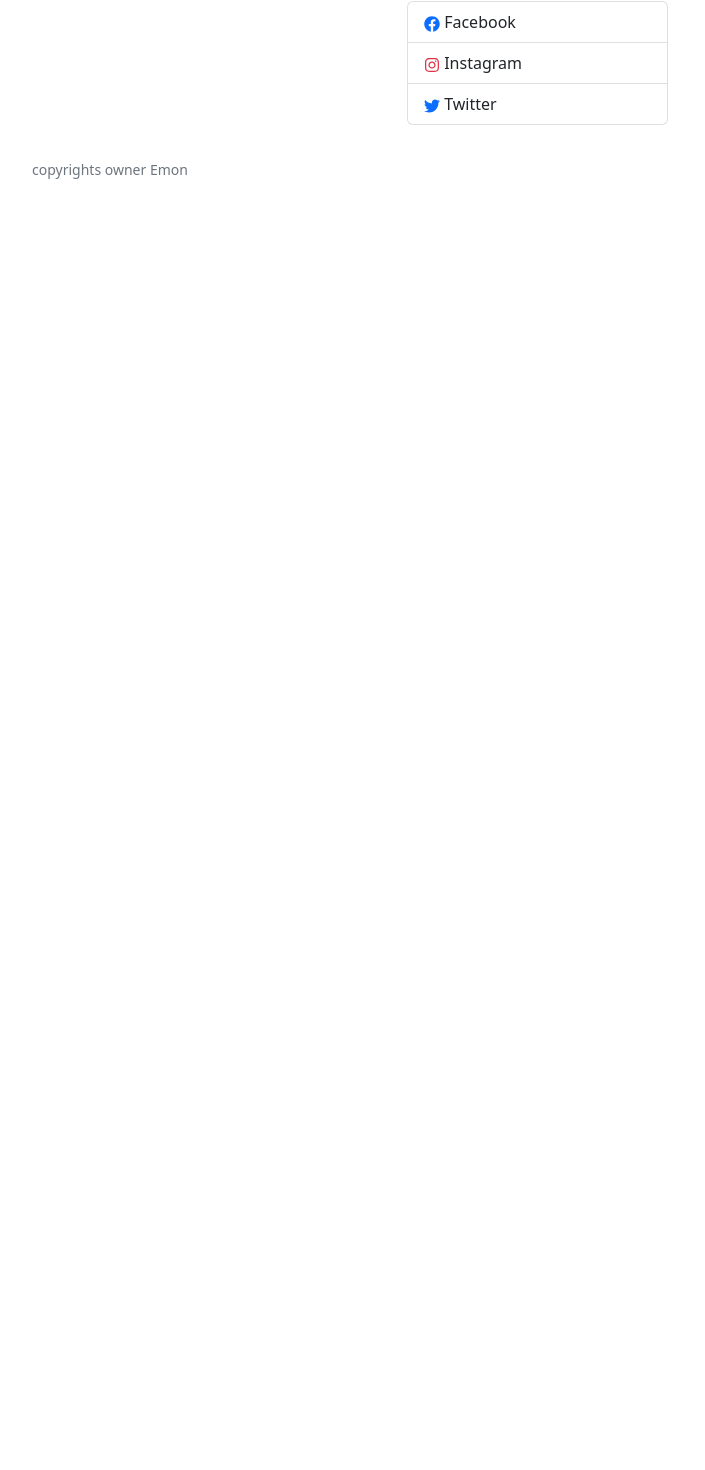
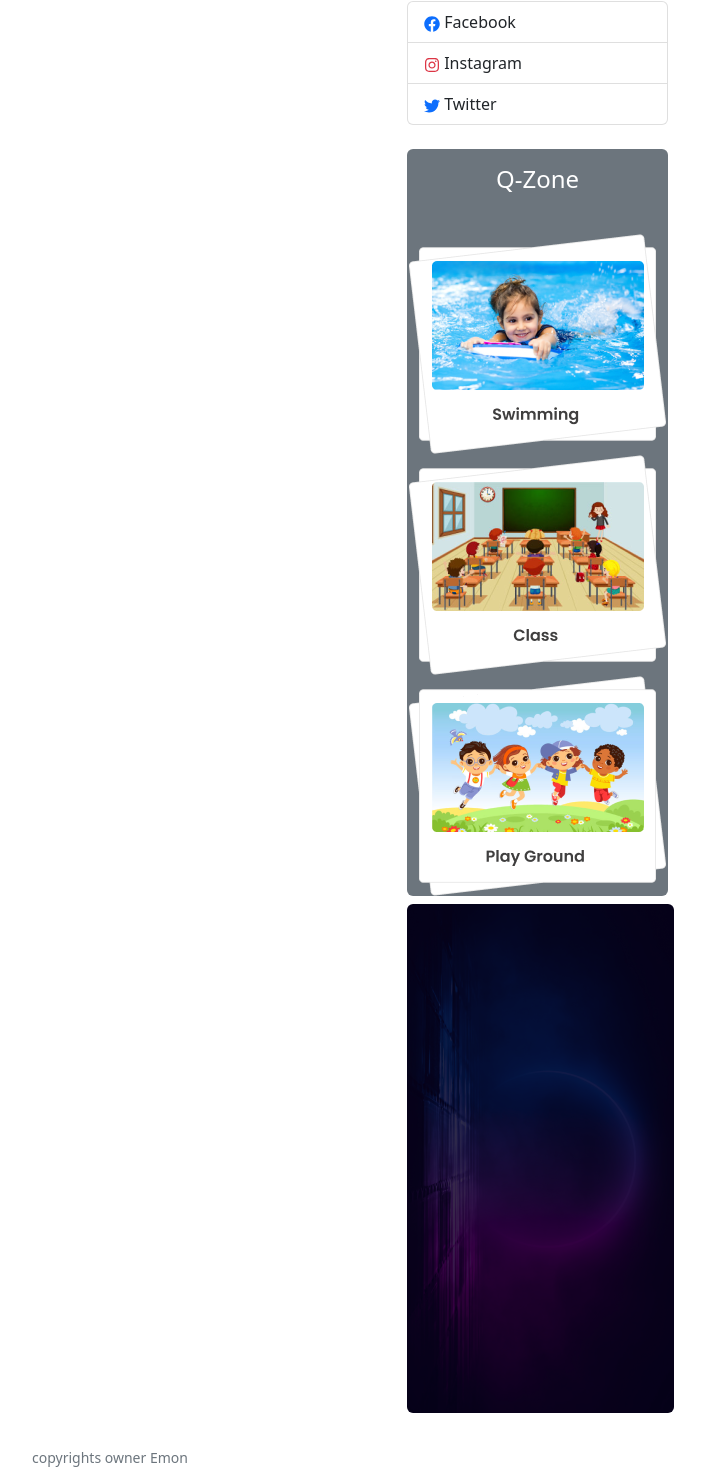
Before and after one commit to emon3455/PH-M10-Module-62, a React (Vite) app: page / in a window 1280 px wide. Shown: the part 480-1950 px from the top of the page, without its empty margins (530-1235 px from the left). Before the commit the page ends 800 px from the top, so only its background shows below. Built offline with nearby package versions, Linux system fonts and the light colour scheme.

Commit message:
right side done

```diff
--- /dev/null
+++ b/src/Pages/Shared/rightNav/Qzone.jsx
@@ -0,0 +1,17 @@
+import React from 'react';
+import qzone1 from "../../../assets/qZone1.png"
+import qzone2 from "../../../assets/qZone2.png"
+import qzone3 from "../../../assets/qZone3.png"
+
+const Qzone = () => {
+    return (
+        <div className='bg-secondary text-center rounded'>
+            <h4 className="text-left text-white my-4 py-3">Q-Zone</h4>
+            <img src={qzone1} alt="" />
+            <img src={qzone2} alt="" />
+            <img src={qzone3} alt="" />
+        </div>
+    );
+};
+
+export default Qzone;
--- a/src/Pages/Shared/rightNav/RightNav.jsx
+++ b/src/Pages/Shared/rightNav/RightNav.jsx
@@ -2,6 +2,8 @@ import React from 'react';
 import Button from 'react-bootstrap/Button';
 import { FaGoogle, FaGithub, FaFacebook , FaTwitter , FaInstagram} from 'react-icons/fa';
 import ListGroup from 'react-bootstrap/ListGroup';
+import Qzone from './Qzone';
+import bg from "../../../assets/bg.png"
 
 const RightNav = () => {
     return (
@@ -19,6 +21,13 @@ const RightNav = () => {
                     <ListGroup.Item> <FaTwitter className='text-primary'/>  Twitter</ListGroup.Item>
                 </ListGroup>
             </div>
+
+            <Qzone></Qzone>
+
+            <div className="my-2">
+                <img className='rounded' src={bg} alt="" />
+            </div>
+
         </div>
 
     );
```
